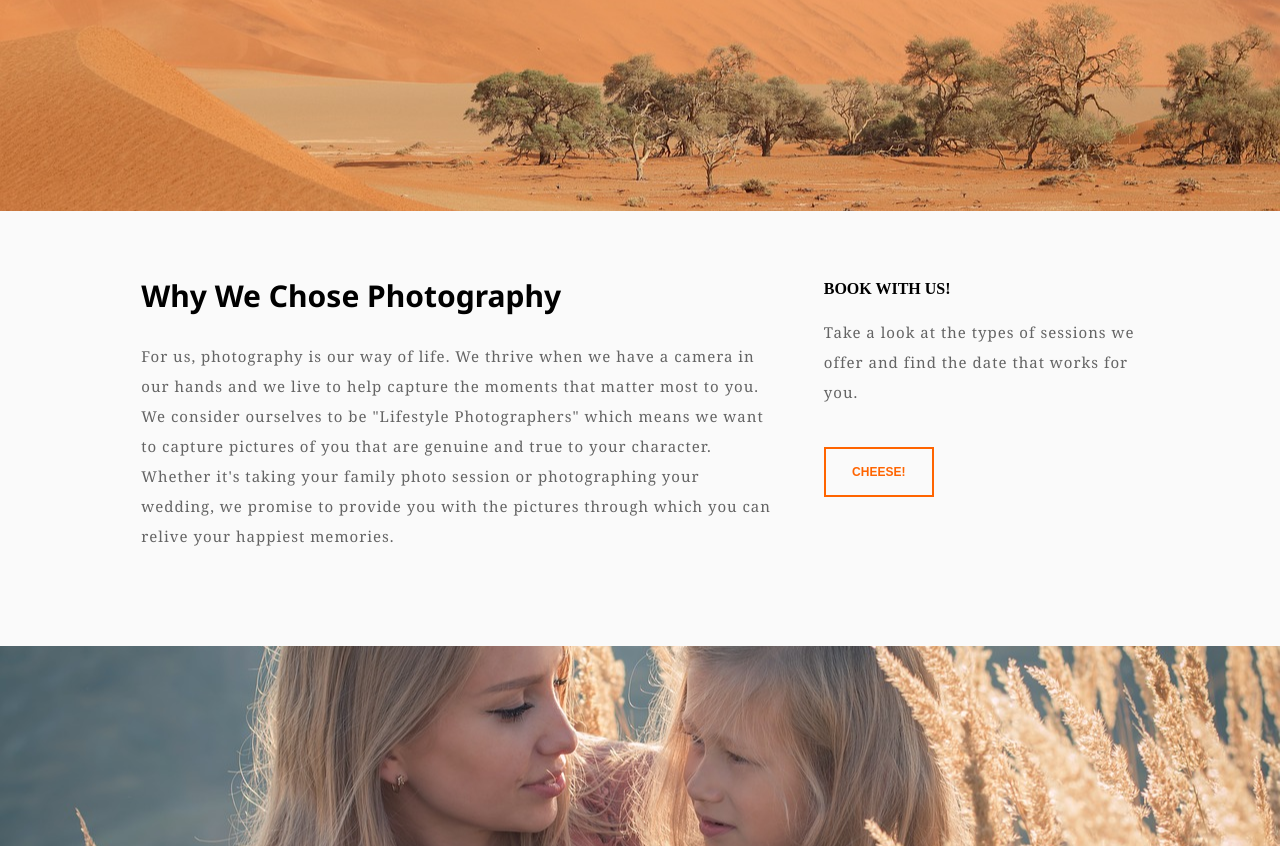
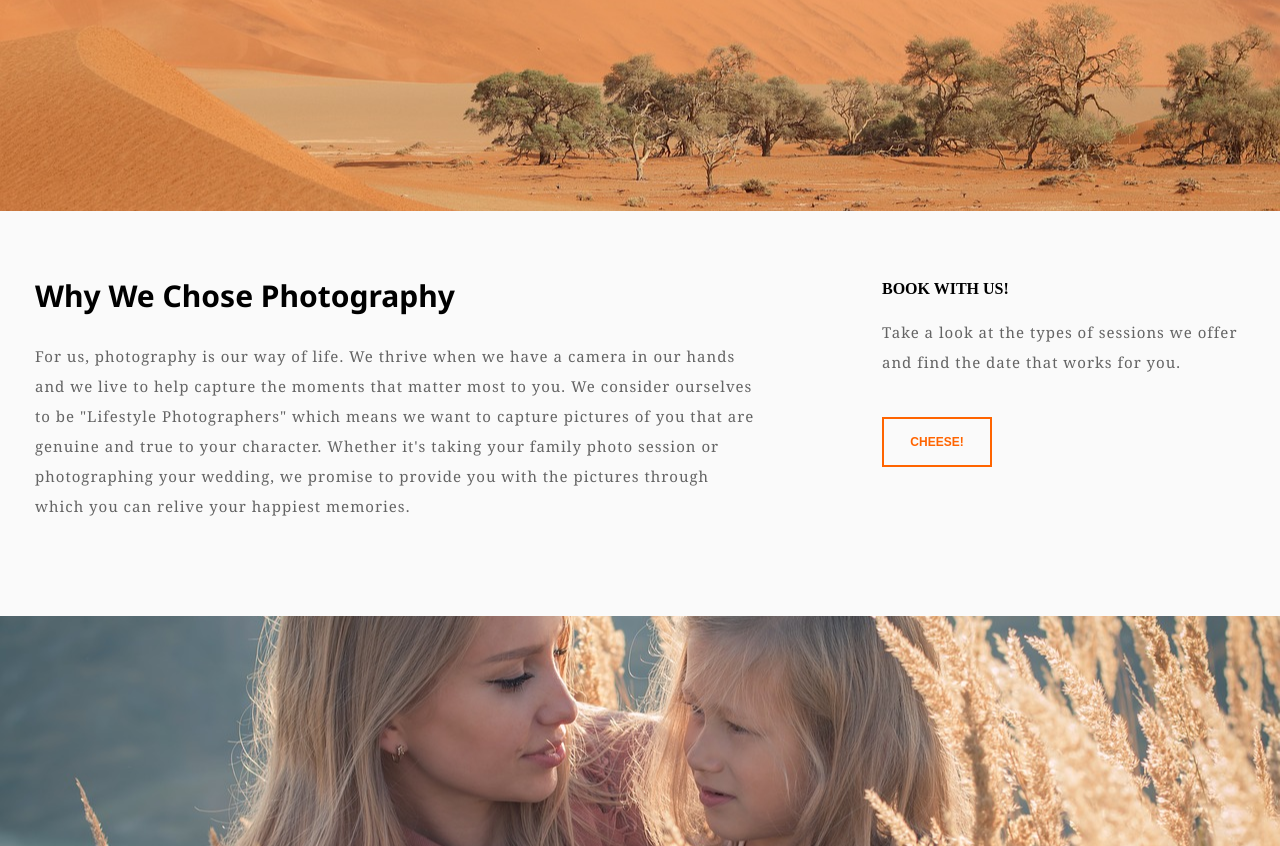
Before and after one commit to PKMK-photography/pkmk-photography, a React (Create React App) app: page / in a window 1280 px wide. Shown: the part 429-1275 px from the top of the page. Built offline with nearby package versions, Linux system fonts and the light colour scheme.

Commit message:
adjusting intro styling at the desktop screen size

```diff
--- a/src/Components/Home/Home.css
+++ b/src/Components/Home/Home.css
@@ -144,6 +144,8 @@
 @media(min-width: 1250px){
     .intro-section {
         width: 1250px;
+        padding: 70px 20px;
         margin: 0 auto;
+        justify-content: space-between;
     }
 }
```
